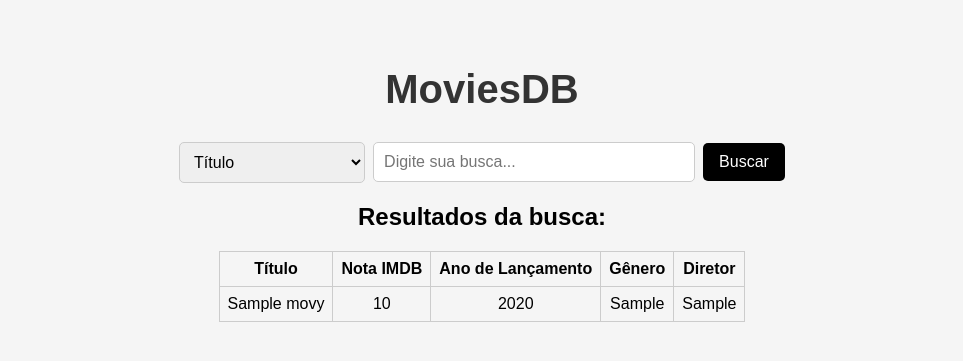
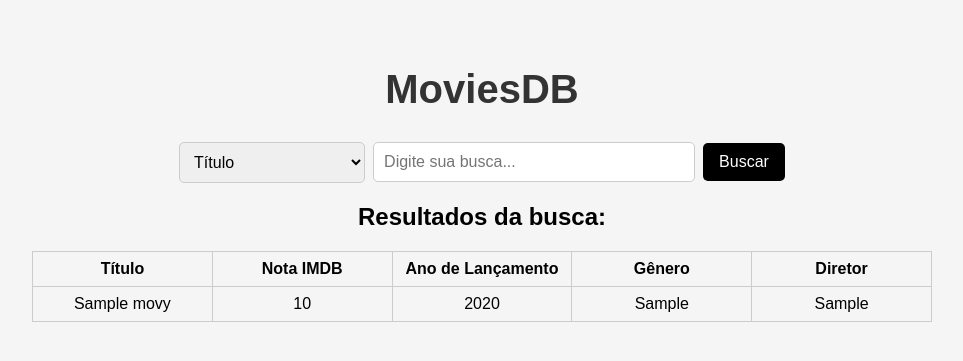
Before and after one commit to gabrieltxr/moviesdb, a Flask app: page /buscar in a window 1280 px wide. Shown: the top 361 px of the page, without its empty margins (158-1121 px from the left). Run offline with Flask 3, Linux system fonts and the light colour scheme; a database or web service that is not in the repository returns one stand-in record (values such as "Sample title"); some libraries are stand-ins or nearby versions.

Commit message:
ajuste de pesquisa e template pag

```diff
--- a/templates/index.html
+++ b/templates/index.html
@@ -14,6 +14,16 @@
       display: flex;
       justify-content: center;
       min-height: 100vh;
+}
+
+table {
+  table-layout: fixed;
+  width: 100%;
+}
+
+td {
+  word-wrap: break-word;
+  max-width: 200px;
 }
 
 .container {
@@ -104,8 +114,20 @@
       </td>
         <td style="padding: 8px; border: 1px solid #ccc;">{{ nota }}</td>
         <td style="padding: 8px; border: 1px solid #ccc;">{{ ano }}</td>
-        <td style="padding: 8px; border: 1px solid #ccc;">{{ genero }}</td>
-        <td style="padding: 8px; border: 1px solid #ccc;">{{ diretor }}</td>
+        <td style="padding: 8px; border: 1px solid #ccc;">
+          {% for g in genero.split(',') %}
+            {% set g_limpado = g.strip() %}
+            <a href="/buscar?coluna=genero&q={{ g_limpado }}" style="text-decoration: none; color: inherit;">
+              {{ g_limpado }}{% if not loop.last %},{% endif %}
+            </a>{% if not loop.last %} {% endif %}
+          {% endfor %}
+        </td>
+        <td style="padding: 8px; border: 1px solid #ccc;">
+          <a href="/buscar?coluna=diretor&q={{ diretor }}" style="text-decoration: none; color: inherit;">
+            {{ diretor }}
+          </a>
+
+        </td>
     </tr>
         {% endfor %}
     </tbody>
```
